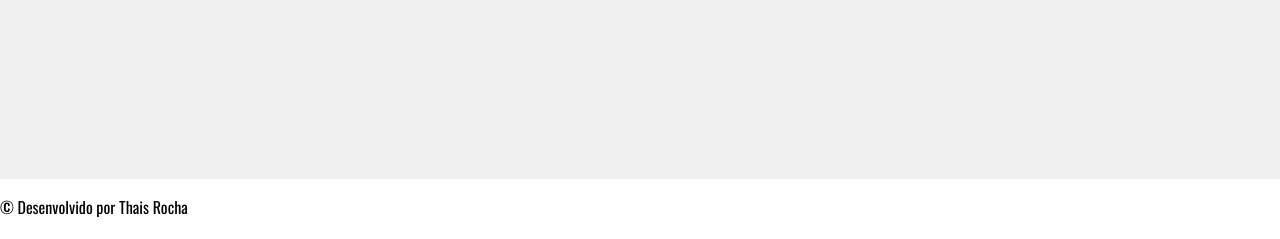
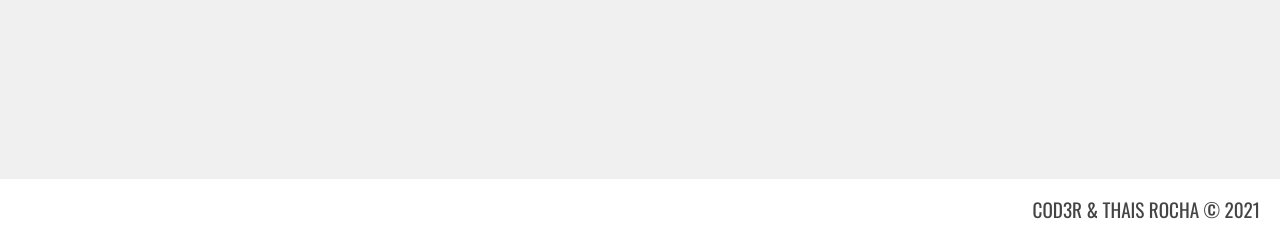
Before and after one commit to ThataRocha/curso-PHP, a PHP site: page / in a window 1280 px wide. Shown: the part 561-800 px from the top of the page. Run offline with PHP 8.4, Linux system fonts and the light colour scheme.

Commit message:
Formatação do Rodapé

```diff
--- a/index.html
+++ b/index.html
@@ -18,7 +18,7 @@
 
     </main>
     <footer class="rodape">
-        <p> &copy Desenvolvido por Thais Rocha</p>
+        <p> COD3R & Thais Rocha &copy 2021</p>
     </footer>
 </body>
 </html>
--- a/recursos/css/estilo.css
+++ b/recursos/css/estilo.css
@@ -49,4 +49,11 @@ body{
 .rodape{
     grid-area: rodape;
     background-color: #fff;
+    display: flex;
+    justify-content: flex-end;
+    align-items: center;
+    font-size: 1.2rem;
+    padding: 0 20px;
+    color: #444;
+    text-transform: uppercase;
 }
```
